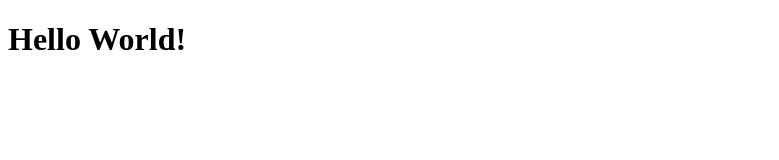
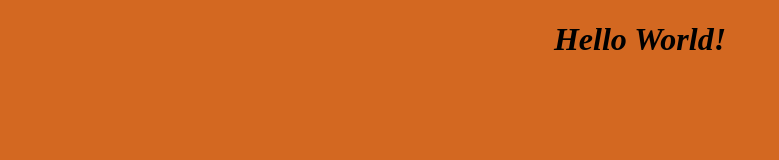
Before and after one commit to kkelley622/website-repository, a plain HTML site: page index.html in a window 1280 px wide. Shown: the whole page, without its empty margins (0-779 px from the left). Drawn offline with Linux system fonts and the light colour scheme.

Commit message:
add style.css, connect to index.html

```diff
--- a/index.html
+++ b/index.html
@@ -1,6 +1,7 @@
 <!DOCTYPE html>
 <html lang ="en">
     <head>
+        <link rel="stylesheet" href="style.css" />
         <title>My Website</title>
     </head>
     <body>
--- /dev/null
+++ b/style.css
@@ -0,0 +1,5 @@
+body {
+    background: rgb(211, 104, 33);
+    text-align: center;
+    font-style: oblique;
+}
```
